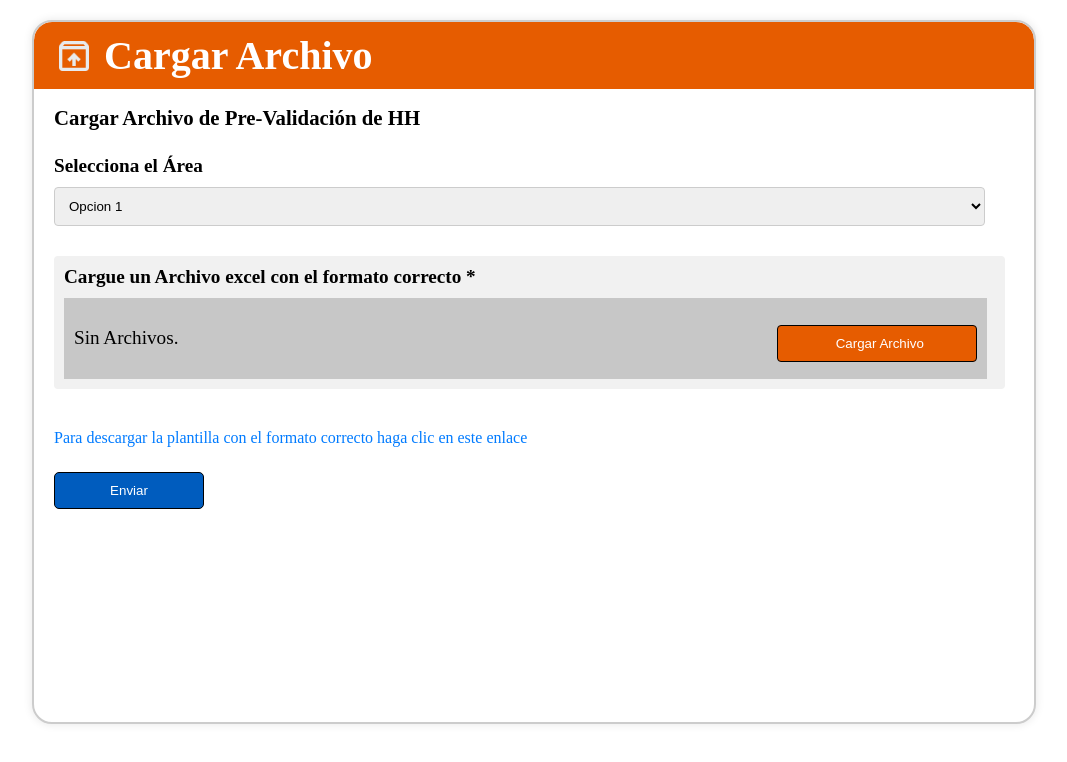
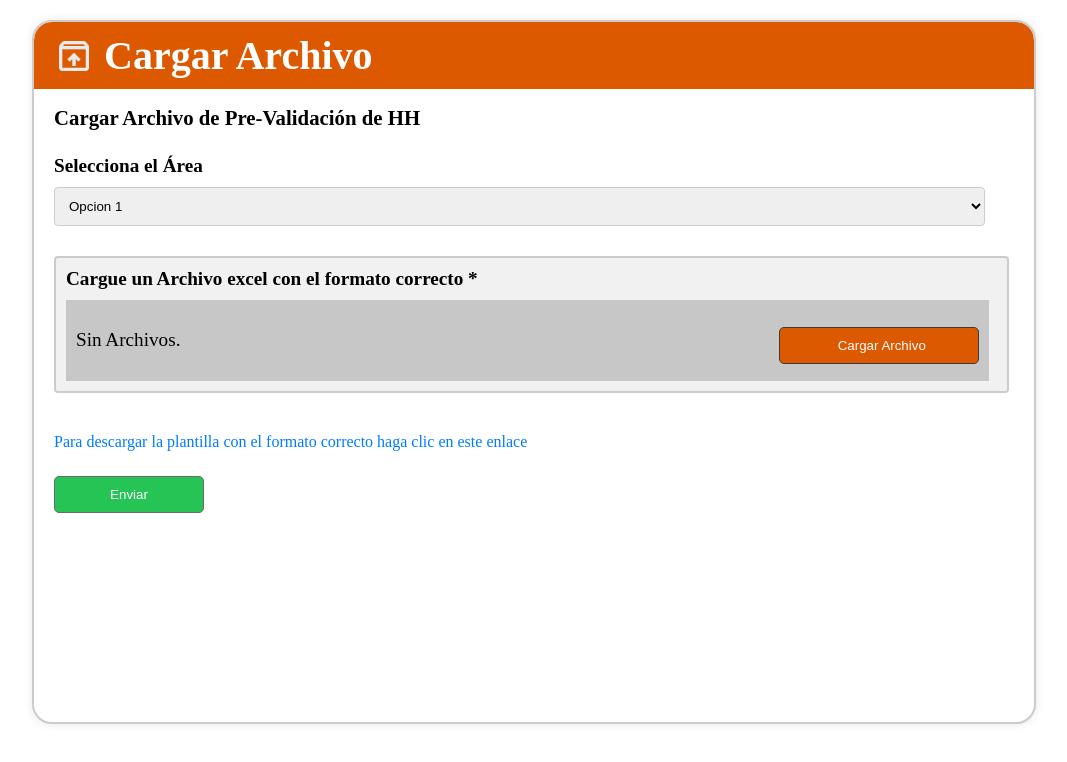
Before and after one commit to marquina2014/Proyecto_ParaBHP_Excel, a React (Vite) app: page /panel in a window 1280 px wide. Shown: the top 762 px of the page, without its empty margins (106-1173 px from the left). Built offline with nearby package versions, Linux system fonts and the light colour scheme.

Commit message:
Commit para verificar todo

```diff
--- a/src/Panel.css
+++ b/src/Panel.css
@@ -10,7 +10,7 @@
 }
 
 .header {
-  background-color: #e65c00;
+  background-color: #dd5900;
   color: white;
   padding: 10px 20px; /* Añadido un padding lateral */
   display: flex;
@@ -85,6 +85,7 @@
   cursor: pointer;
   text-align: left;
   transition: background-color 0.3s ease;
+  border: 2px solid #ccc;
 
 }
 
@@ -106,12 +107,12 @@
 .file-button {
   padding: 10px 15px;
   width: 200px;
-  background-color: #e65c00;
+  background-color: #dd5900;
   color: white;
-  border-radius: 4px;
+  border-radius: 5px;
   cursor: pointer;
   transition: background-color 0.3s ease;
-  border: 1px solid #000000;
+  border: 1px solid #3b3b3b;
 }
 
 .file-button .icon-attach {
@@ -119,7 +120,7 @@
 }
 
 .file-button:hover {
-  background-color: #cc4c00;
+  background-color: #993300;
 }
 
 .download-link {
@@ -130,20 +131,21 @@
 }
 
 .submit-button {
-  background-color: #005cbe;
+  background-color: #26C455;
   color: white;
   border: none;
+  border-radius: 5px;
   padding: 10px 20px;
   cursor: pointer;
   margin-top: 25px;
   transition: background-color 0.3s ease;
   width: 100%; /* Asegura que ocupe todo el ancho del contenedor padre */
   max-width: 150px; /* Limita el ancho máximo */
-  border: 1px solid #000000;
+  border: 1px solid #6b6b6b;
 }
 
 .submit-button:hover {
-  background-color: #00264e;
+  background-color: #0c9e38;
 }
 /* Media queries para asegurar responsividad */
 @media (max-width: 768px) {
```
